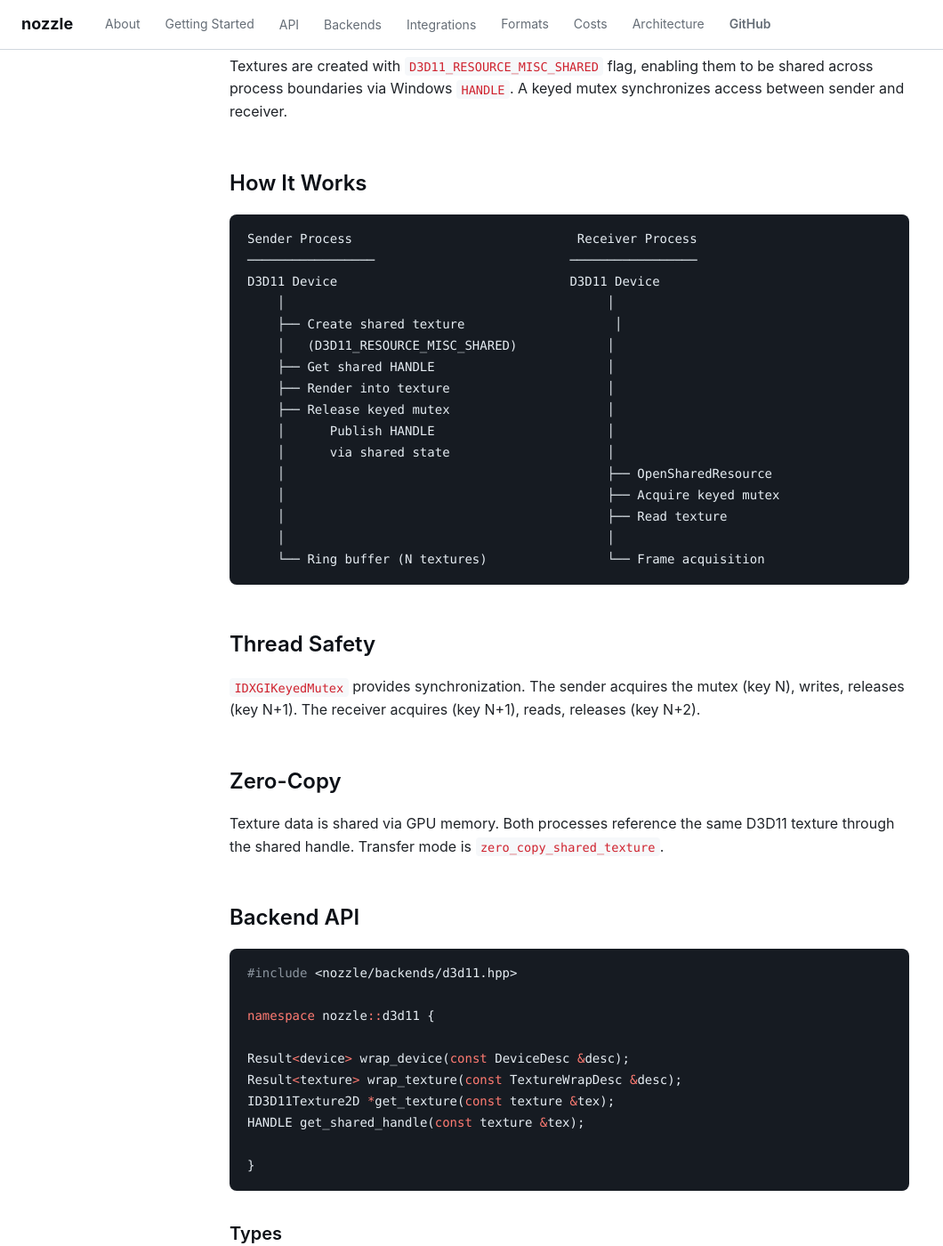
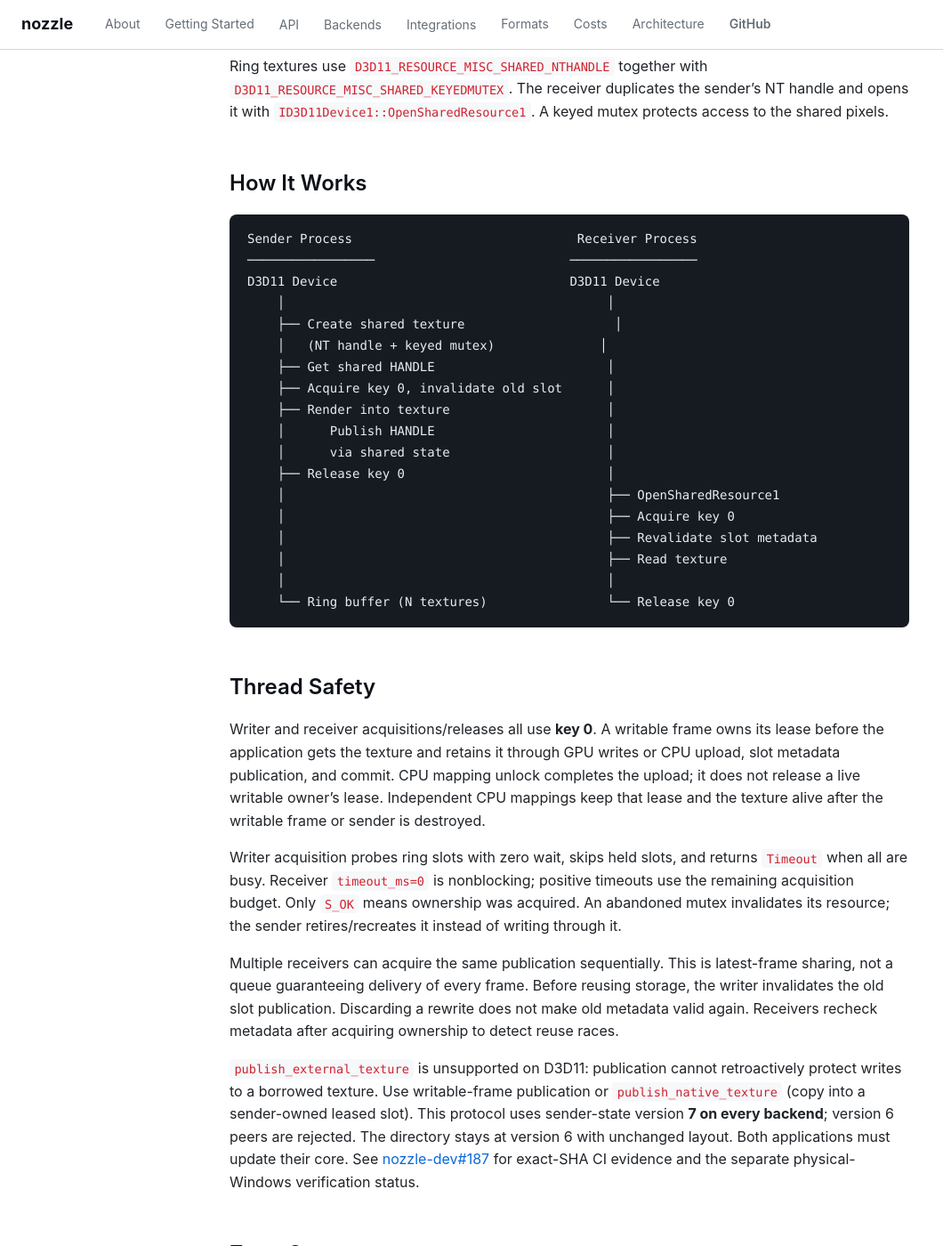
Before and after one commit to nozzle-io/.github, a Jekyll site: the page built from backends/d3d11.md, in a window 1280 px wide and 1400 px high, scrolled down 280 px. Shown: the whole window at 89% size, without its empty margins (0-1060 px from the left). Built offline with Jekyll 4.4.1, drawn with Linux system fonts in a browser that asks for light colours; some of the changed text lies outside the part shown.

Commit message:
Document D3D11 key-zero publication ownership
Describe writer leases, receiver fan-out, timeout and abandonment semantics, protocol version 7, external publication limits, and the existing WGL publication fallback.

````diff
--- a/backends/d3d11.md
+++ b/backends/d3d11.md
@@ -7,7 +7,10 @@ The Windows backend uses **Direct3D 11** for GPU rendering and **shared handles*
 
 ## Overview
 
-Textures are created with `D3D11_RESOURCE_MISC_SHARED` flag, enabling them to be shared across process boundaries via Windows `HANDLE`. A keyed mutex synchronizes access between sender and receiver.
+Ring textures use `D3D11_RESOURCE_MISC_SHARED_NTHANDLE` together with
+`D3D11_RESOURCE_MISC_SHARED_KEYEDMUTEX`. The receiver duplicates the sender's NT
+handle and opens it with `ID3D11Device1::OpenSharedResource1`. A keyed mutex
+protects access to the shared pixels.
 
 ## How It Works
 
@@ -17,22 +20,49 @@ Sender Process                              Receiver Process
 D3D11 Device                               D3D11 Device
     │                                           │
     ├── Create shared texture                    │
-    │   (D3D11_RESOURCE_MISC_SHARED)            │
+    │   (NT handle + keyed mutex)              │
     ├── Get shared HANDLE                       │
+    ├── Acquire key 0, invalidate old slot      │
     ├── Render into texture                     │
-    ├── Release keyed mutex                     │
     │      Publish HANDLE                       │
     │      via shared state                     │
-    │                                           ├── OpenSharedResource
-    │                                           ├── Acquire keyed mutex
+    ├── Release key 0                           │
+    │                                           ├── OpenSharedResource1
+    │                                           ├── Acquire key 0
+    │                                           ├── Revalidate slot metadata
     │                                           ├── Read texture
     │                                           │
-    └── Ring buffer (N textures)                └── Frame acquisition
+    └── Ring buffer (N textures)                └── Release key 0
 ```
 
 ## Thread Safety
 
-`IDXGIKeyedMutex` provides synchronization. The sender acquires the mutex (key N), writes, releases (key N+1). The receiver acquires (key N+1), reads, releases (key N+2).
+Writer and receiver acquisitions/releases all use **key 0**. A writable frame
+owns its lease before the application gets the texture and retains it through
+GPU writes or CPU upload, slot metadata publication, and commit. CPU mapping
+unlock completes the upload; it does not release a live writable owner's lease.
+Independent CPU mappings keep that lease and the texture alive after the
+writable frame or sender is destroyed.
+
+Writer acquisition probes ring slots with zero wait, skips held slots, and
+returns `Timeout` when all are busy. Receiver `timeout_ms=0` is nonblocking;
+positive timeouts use the remaining acquisition budget. Only `S_OK` means
+ownership was acquired. An abandoned mutex invalidates its resource; the sender
+retires/recreates it instead of writing through it.
+
+Multiple receivers can acquire the same publication sequentially. This is
+latest-frame sharing, not a queue guaranteeing delivery of every frame. Before
+reusing storage, the writer invalidates the old slot publication. Discarding a
+rewrite does not make old metadata valid again. Receivers recheck metadata after
+acquiring ownership to detect reuse races.
+
+`publish_external_texture` is unsupported on D3D11: publication cannot
+retroactively protect writes to a borrowed texture. Use writable-frame
+publication or `publish_native_texture` (copy into a sender-owned leased slot).
+This protocol uses sender-state version **7 on every backend**; version 6 peers
+are rejected. The directory stays at version 6 with unchanged layout. Both
+applications must update their core. See [nozzle-dev#187](https://github.com/nozzle-io/nozzle-dev/issues/187)
+for exact-SHA CI evidence and the separate physical-Windows verification status.
 
 ## Zero-Copy
 
@@ -115,7 +145,11 @@ HANDLE get_shared_handle(const texture &tex);
 
 ## OpenGL Interop
 
-Windows GL interop uses a CPU copy path (no direct GPU interop — `WGL_NV_DX_interop2` is NVIDIA-only):
+Windows GL publication attempts `WGL_NV_DX_interop2` when the current context,
+driver, and texture support it, otherwise falling back to CPU readback/staging.
+Both routes write under the sender's writable-frame lease and publish only at
+commit. WGL object locking is separate from that D3D11 lease. The receive-to-GL
+copy path uses CPU staging/upload.
 
 ```cpp
 #include <nozzle/backends/opengl.hpp>
@@ -128,7 +162,7 @@ nozzle::gl::gl_texture_desc gl_desc{
     .format = nozzle::texture_format::bgra8_unorm
 };
 
-// Publish GL texture → D3D11 staging texture → shared texture
+// Publish via WGL GPU interop when supported, otherwise CPU staging.
 nozzle::gl::publish_gl_texture(sender, gl_desc);
 
 // Copy received frame → D3D11 → glTexSubImage2D
````
